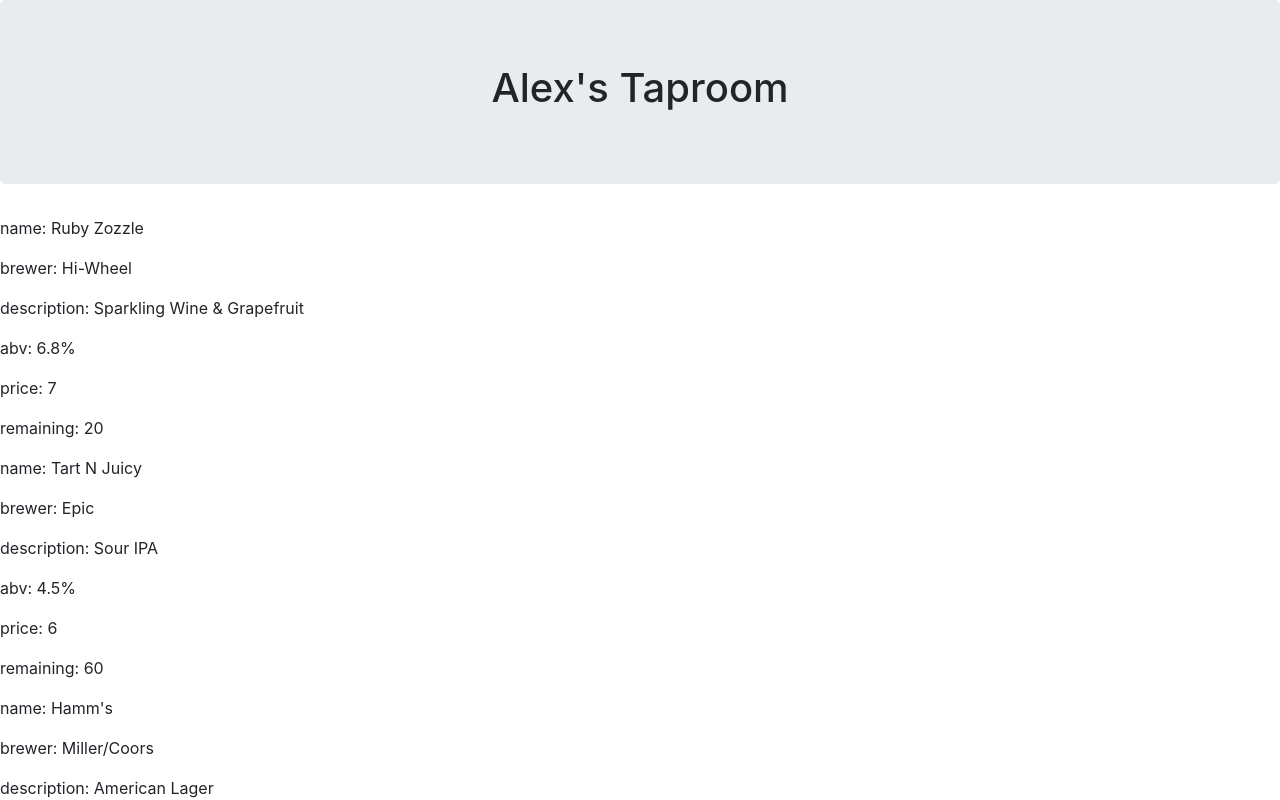
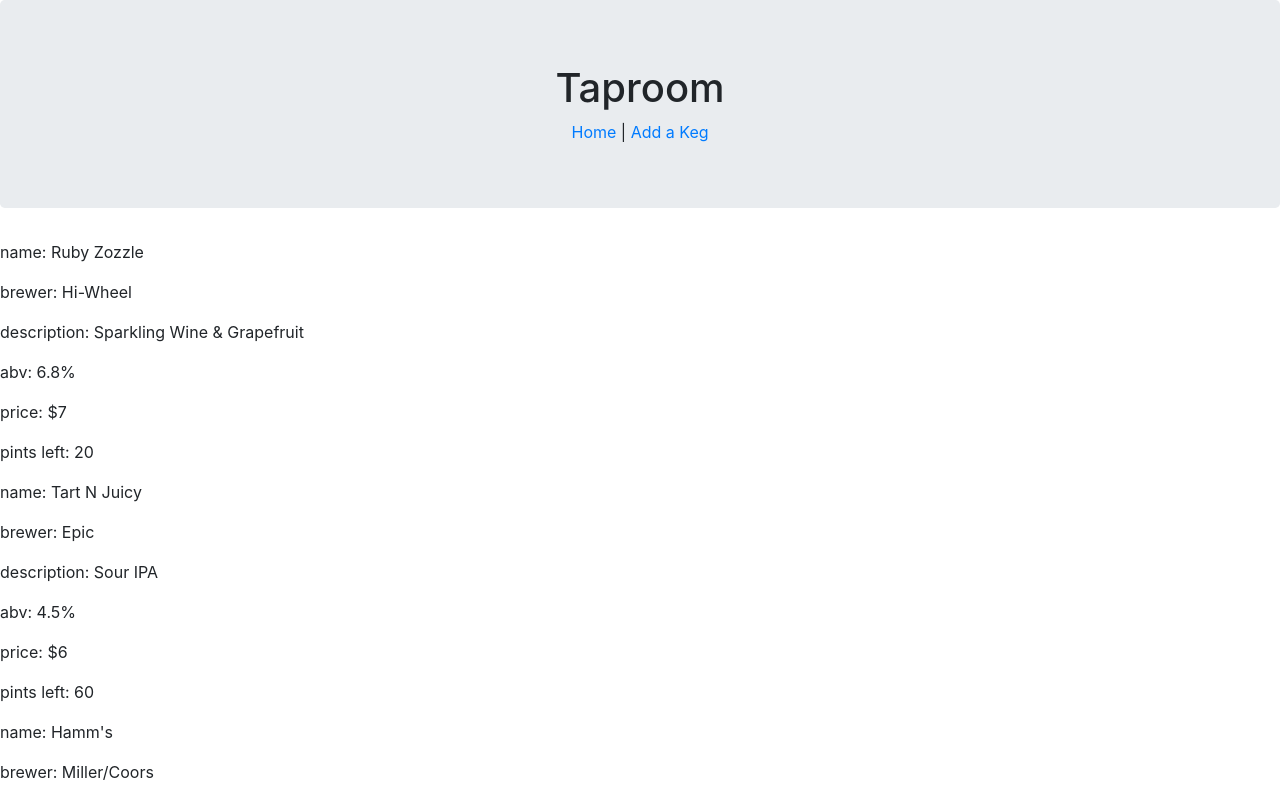
Before and after one commit to VicOhPNW/taproom, a React app: page /#/ in a window 1280 px wide. Shown: the top 800 px of the page. Built offline with nearby package versions, Linux system fonts and the light colour scheme.

Commit message:
Create NewKegForm component. Import Link to Header component for routing & confirm functionality.

```diff
--- a/src/components/App.jsx
+++ b/src/components/App.jsx
@@ -1,7 +1,9 @@
 import React from 'react';
-import PropTypes from 'prop-types';
+// import PropTypes from 'prop-types';
 import Header from './Header';
 import KegList from './KegList';
+import NewKegForm from './NewKegForm';
+import { Switch, Route } from 'react-router-dom';
 
 function App(){
   var styles = {
@@ -15,8 +17,10 @@ function App(){
 
 
       <Header/>
-      <KegList/>
-
+      <Switch>
+        <Route exact path='/' component={KegList} />
+        <Route path='/newkeg' component={NewKegForm} />
+      </Switch>
     </div>
   );
 }
--- a/src/components/Header.jsx
+++ b/src/components/Header.jsx
@@ -1,4 +1,5 @@
 import React from 'react';
+import { Link } from 'react-router-dom';
 
 function Header(){
   let styledHeader = {
@@ -8,7 +9,8 @@ function Header(){
   return (
     <div style={styledHeader}>
       <div className="jumbotron">
-        <h1>Alex's Taproom</h1>
+        <h1>Taproom</h1>
+        <Link to="/">Home</Link> | <Link to="newkeg">Add a Keg</Link>
       </div>
     </div>
   );
--- a/src/components/Keg.jsx
+++ b/src/components/Keg.jsx
@@ -5,13 +5,13 @@ function Keg(props) {
   let styledKeg ={};
 
   return (
-        <div>
+    <div style={styledKeg}>
       <p>name: {props.name}</p>
       <p>brewer: {props.brewer}</p>
       <p>description: {props.description}</p>
       <p>abv: {props.abv}</p>
-            <p>price: {props.price}</p>
-            <p>remaining: {props.remaining}</p>
+      <p>price: ${props.price}</p>
+      <p>pints left: {props.remaining}</p>
 
     </div>
   );
@@ -24,6 +24,6 @@ Keg.propTypes = {
   abv: PropTypes.string.isRequired,
   price: PropTypes.string.isRequired,
   remaining: PropTypes.number.isRequired
-}
+};
 
 export default Keg;
--- /dev/null
+++ b/src/components/NewKegForm.jsx
@@ -0,0 +1,24 @@
+import React from 'react';
+
+function NewKegForm(){
+  return (
+    <div>
+      <form>
+        <input
+          type='text'
+          id='names'
+          placeholder='Pair Names'/>
+        <input
+          type='text'
+          id='location'
+          placeholder='Location'/>
+        <textarea
+          id='issue'
+          placeholder='Describe your issue.'/>
+        <button type='submit'>Help!</button>
+      </form>
+    </div>
+  );
+}
+
+export default NewKegForm;
```
Lines whose indentation alone changed are shown as unchanged.
